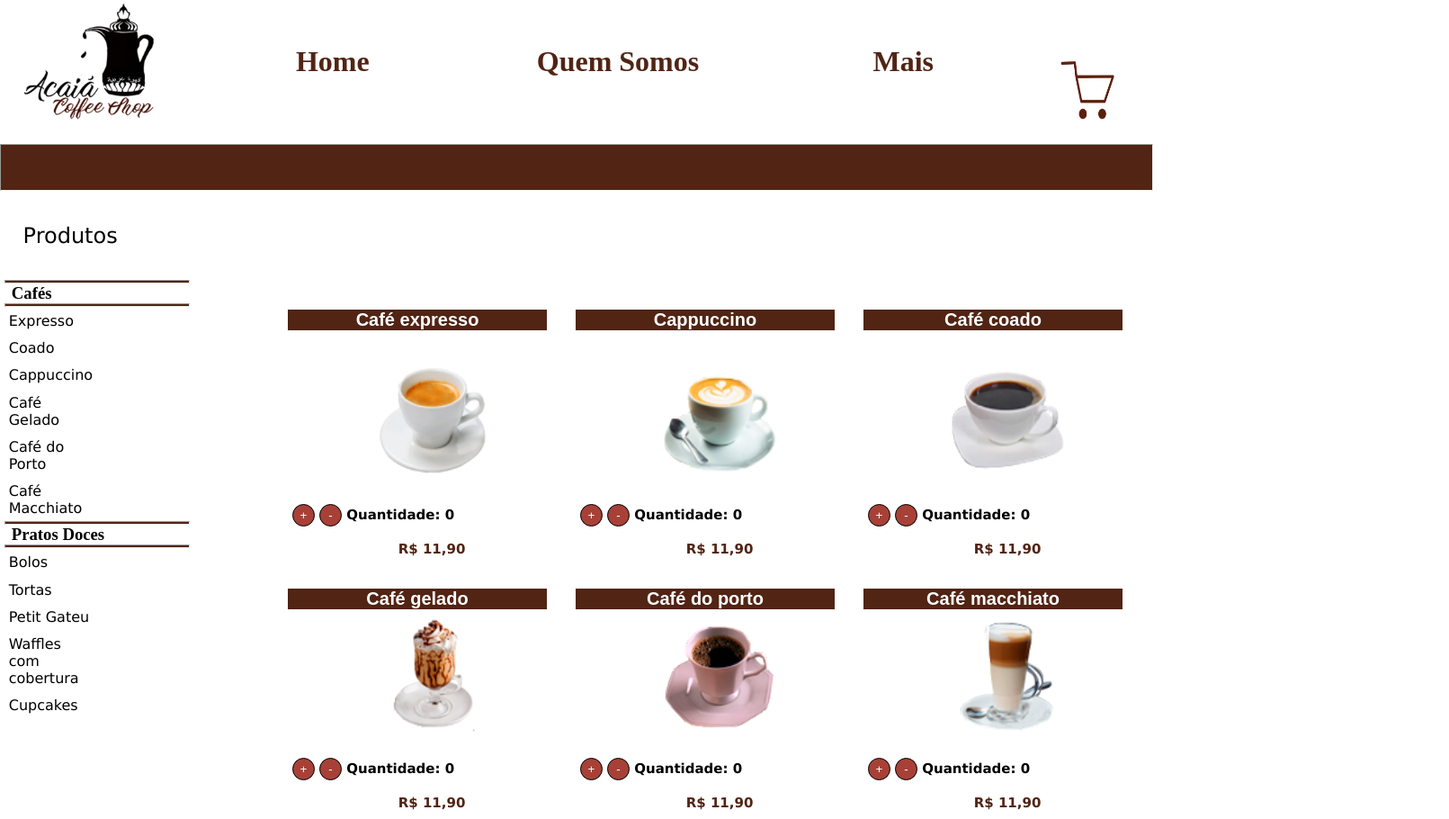
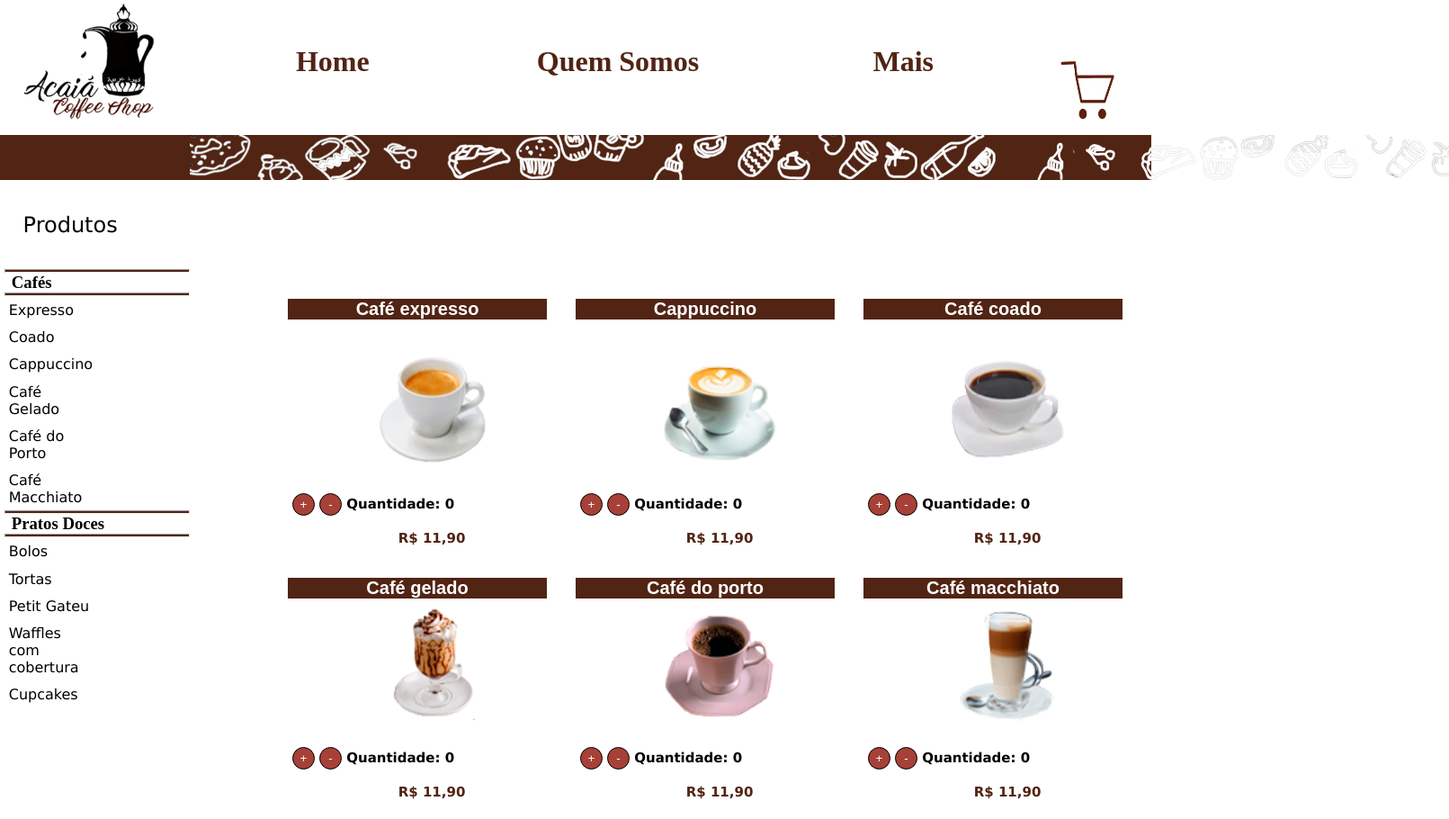
Before and after one commit to G4brielSilva/Focus-Trainee, a plain HTML site: page Site/index.html in a window 1280 px wide. Shown: the top 910 px of the page at 90% size, 1611 px wide, since content can reach past the window. Drawn offline with Linux system fonts and the light colour scheme; a script that the page names is missing.

Commit message:
img cabeçalho

```diff
--- a/Site/index.html
+++ b/Site/index.html
@@ -35,7 +35,9 @@
             </ul>
 
         </div>
-        <hr id="traço"></hr>
+        <div id="traço">
+            <img class="img-cabecalho" src="./img.png/cabeçalho.png">
+        </div>
     </nav>
 </head>
 <body>
--- a/Site/style.css
+++ b/Site/style.css
@@ -50,6 +50,12 @@ body {
     background-color: var(--marrom-avermelhado);
     width: 100%;
     height: 50px;
+}
+
+.img-cabecalho
+{
+    height: 50px;
+    position: absolute;
 }
 
 .corpo {
```
